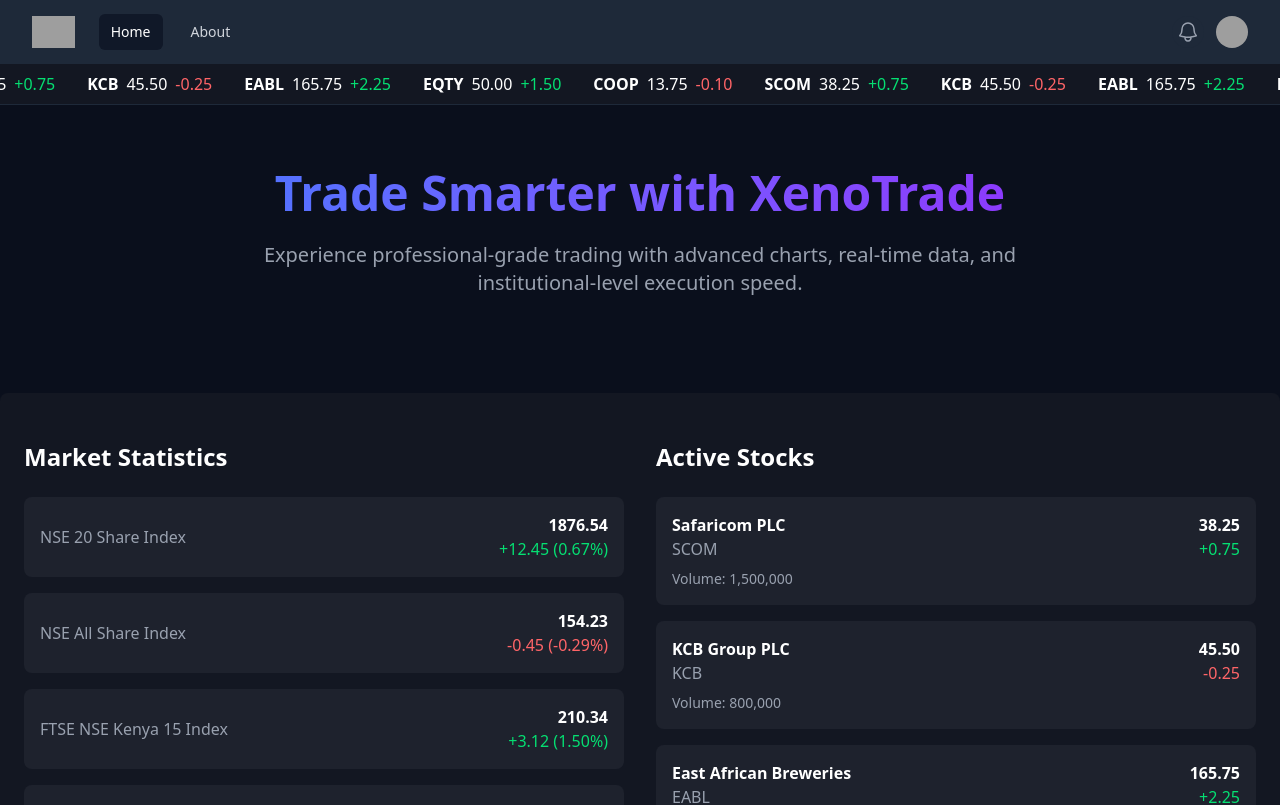
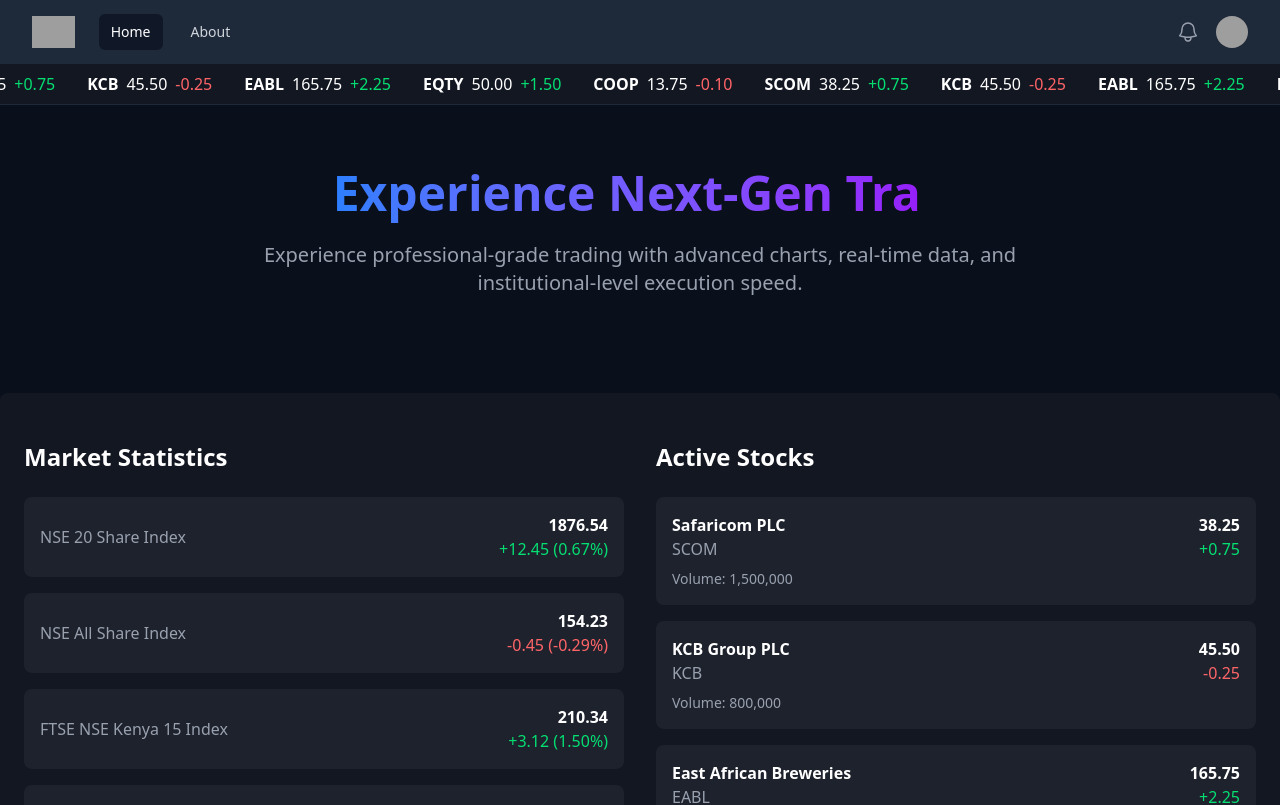
Before and after one commit to BettKev/XenoTrade, a React (Vite) app in the folder client/: page / in a window 1280 px wide. Shown: the top 805 px of the page. Built offline with nearby package versions, Linux system fonts and the light colour scheme; data requests are answered from the project's data file; grey boxes are pictures that could not be loaded.

Commit message:
Add react-type-animation for dynamic header text on Home page

```diff
--- a/client/package.json
+++ b/client/package.json
@@ -18,6 +18,7 @@
     "react": "^19.0.0",
     "react-dom": "^19.0.0",
     "react-router-dom": "^6.22.0",
+    "react-type-animation": "^3.2.0",
     "tailwindcss": "^4.0.15",
     "web3": "^4.16.0"
   },
@@ -30,9 +31,9 @@
     "eslint-plugin-react-hooks": "^5.1.0",
     "eslint-plugin-react-refresh": "^0.4.19",
     "globals": "^15.15.0",
+    "json-server": "^0.17.4",
     "typescript": "~5.7.2",
     "typescript-eslint": "^8.24.1",
-    "vite": "^6.2.0",
-    "json-server": "^0.17.4"
+    "vite": "^6.2.0"
   }
 }
--- a/client/src/pages/Home.tsx
+++ b/client/src/pages/Home.tsx
@@ -3,6 +3,7 @@
 import { useLogin } from '../contexts/LoginContext';
 import { ChartBarIcon, ShieldCheckIcon, CurrencyDollarIcon, ClockIcon } from '@heroicons/react/24/outline';
 import axios from 'axios';
+import { TypeAnimation } from 'react-type-animation';
 
 interface Stock {
   id: string;
@@ -122,8 +123,28 @@
           transition={{ duration: 0.8 }}
           className="text-center"
         >
-          <h1 className="text-5xl font-bold mb-6 bg-gradient-to-r from-blue-500 to-purple-600 bg-clip-text text-transparent">
-            Trade Smarter with XenoTrade
+          <h1 className="text-5xl font-bold mb-6">
+            <span className="bg-gradient-to-r from-blue-500 to-purple-600 bg-clip-text text-transparent">
+              <TypeAnimation
+                sequence={[
+                  'Trade Smarter with XenoTrade',
+                  2000,
+                  'Experience Next-Gen Trading',
+                  2000,
+                  'Unlock Financial Freedom',
+                  2000,
+                  'Navigate Markets with Confidence',
+                  2000,
+                  'Your Success, Our Priority',
+                  2000,
+                ]}
+                wrapper="span"
+                speed={50}
+                repeat={Infinity}
+                cursor={true}
+                style={{ display: 'inline-block' }}
+              />
+            </span>
           </h1>
           <p className="text-xl text-gray-400 mb-8 max-w-3xl mx-auto">
             Experience professional-grade trading with advanced charts, real-time data, and institutional-level execution speed.
```
Also changed, not shown: 1 other file (tests, documents, lock files or other folders).
